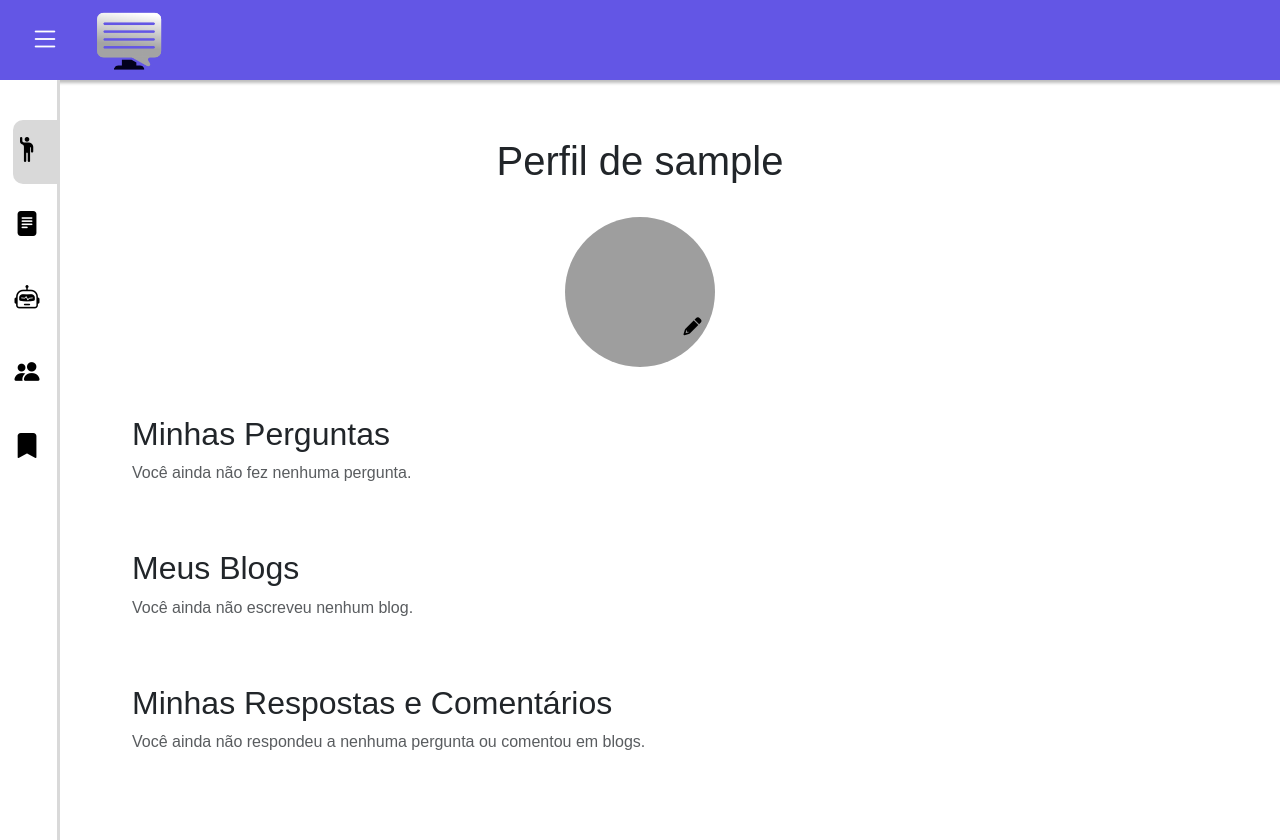
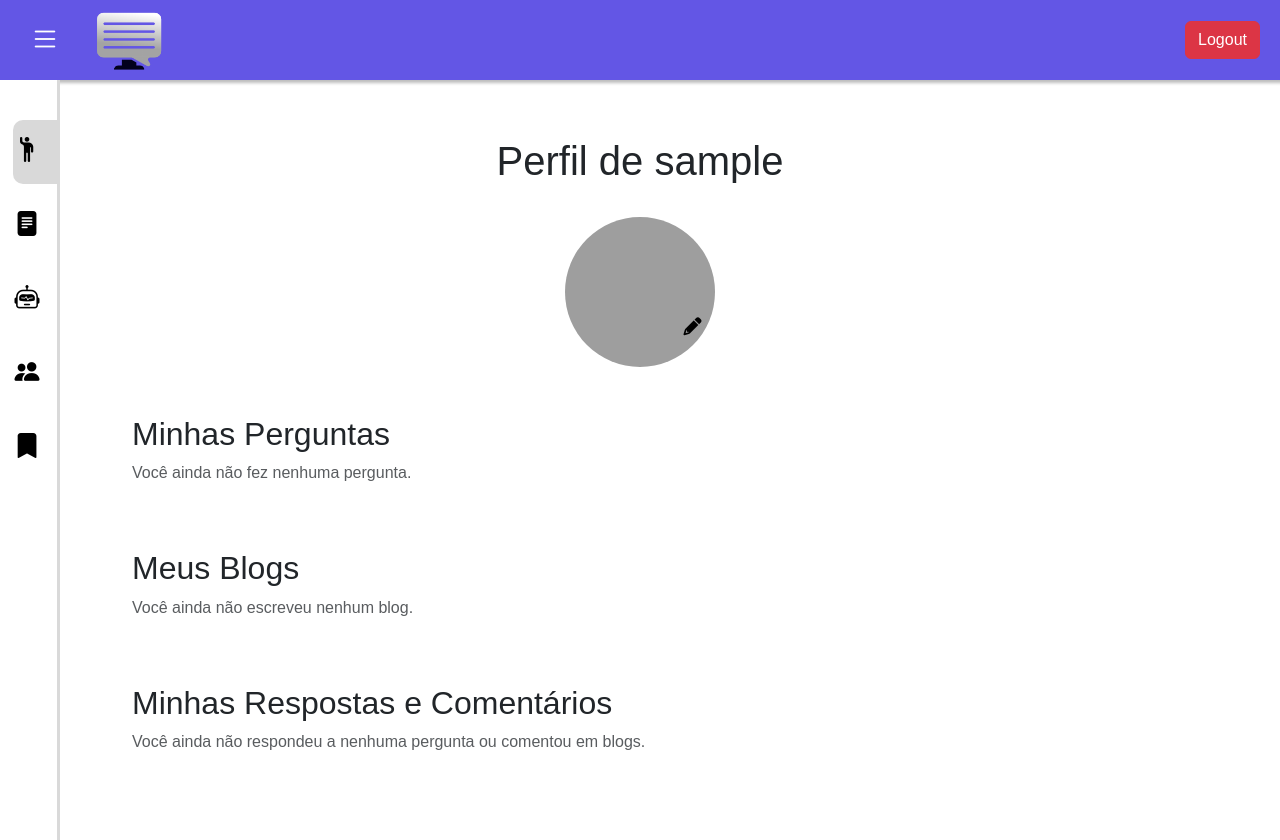
Before and after one commit to AndreyHenrique1/ProjetoTCC, a Flask app: page /perfil in a window 1280 px wide. Run offline with Flask 3, Linux system fonts and the light colour scheme; the visitor is signed in with stand-in values (Sample User, id 1); data comes from the database, SQL or seed files in the repository; data that the repository does not hold is empty; grey boxes are pictures that could not be loaded.

```diff
--- a/front-end/templates/perfil.html
+++ b/front-end/templates/perfil.html
@@ -31,6 +31,11 @@
                     <img src="{{ url_for('static', filename='Imagens/Foto_logo.png') }}" alt="Logo do site">
                 </a>
             </div>
+        </div>
+
+        <!-- Botão de Logout à direita -->
+        <div class="header-right">
+            <a href="{{ url_for('login_route.logout') }}" class="btn btn-danger">Logout</a>
         </div>
     </header>
 
@@ -124,7 +129,6 @@
                 </div>
             </div>
 
-
             <!-- Minhas Perguntas -->
             <h2 class="mt-5">Minhas Perguntas</h2>
             <ul class="list-group mb-5">
@@ -139,6 +143,7 @@
                 <p class="text-muted">Você ainda não fez nenhuma pergunta.</p>
                 {% endfor %}
             </ul>
+
             <!-- Meus Blogs -->
             <h2>Meus Blogs</h2>
             <ul class="list-group mb-5">
@@ -153,6 +158,7 @@
                 <p class="text-muted">Você ainda não escreveu nenhum blog.</p>
                 {% endfor %}
             </ul>
+
             <!-- Minhas Respostas/Comentários -->
             <h2>Minhas Respostas e Comentários</h2>
             <ul class="list-group">
```
